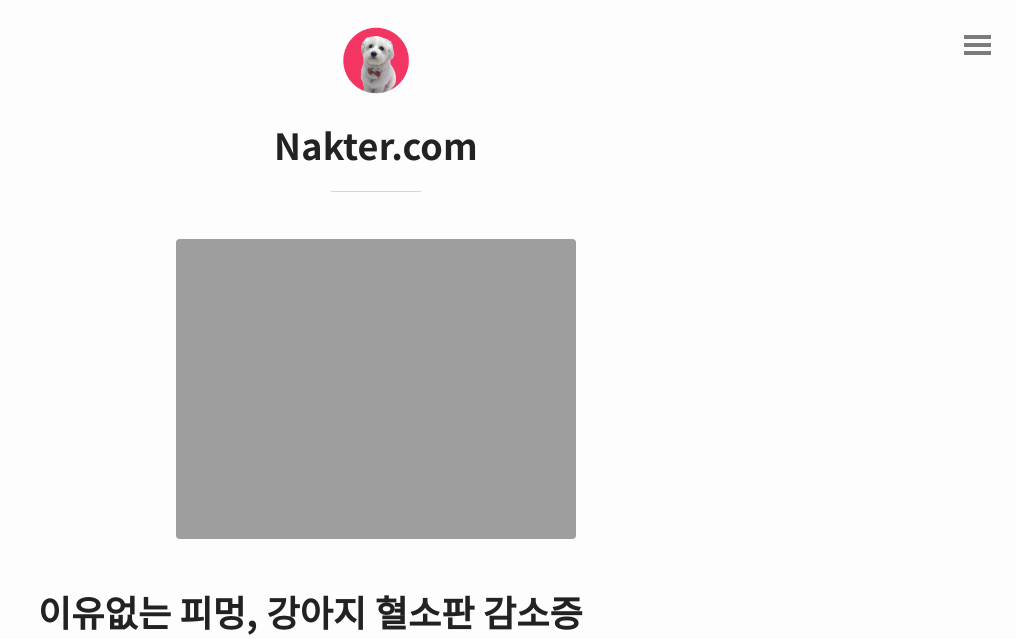
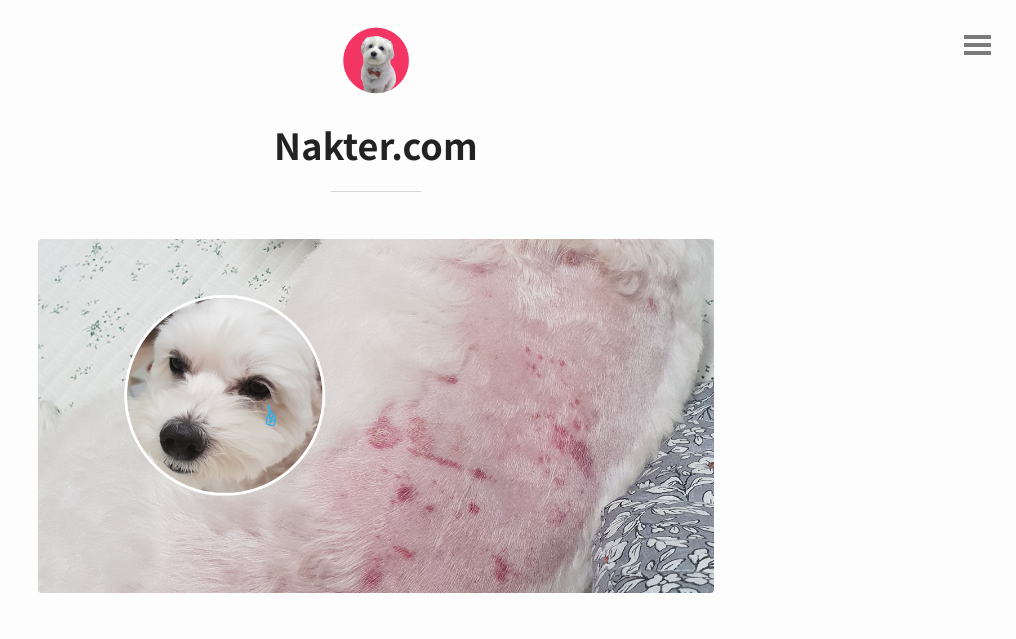
Before and after one commit to nayoungeee/naketer, a Jekyll site: the page built from _posts/2019-06-01-soonback_2.md, in a window 1280 px wide. Shown: the top 639 px of the page, without its empty margins (264-1280 px from the left). Built offline with Jekyll 4.4.1, drawn with Linux system fonts in a browser that asks for light colours; comment, search, counter and statistics services are not loaded.

Commit message:
Update 2019-06-01-soonback_2.md

```diff
--- a/_posts/2019-06-01-soonback_2.md
+++ b/_posts/2019-06-01-soonback_2.md
@@ -5,7 +5,7 @@
 author: Naketer
 permalink: /naketer-mypet/
 image:
-  feature: thumbnail2.PNG
+  feature: thumbnail-2.PNG
 categories:
  - 순백이
 tags:
```
